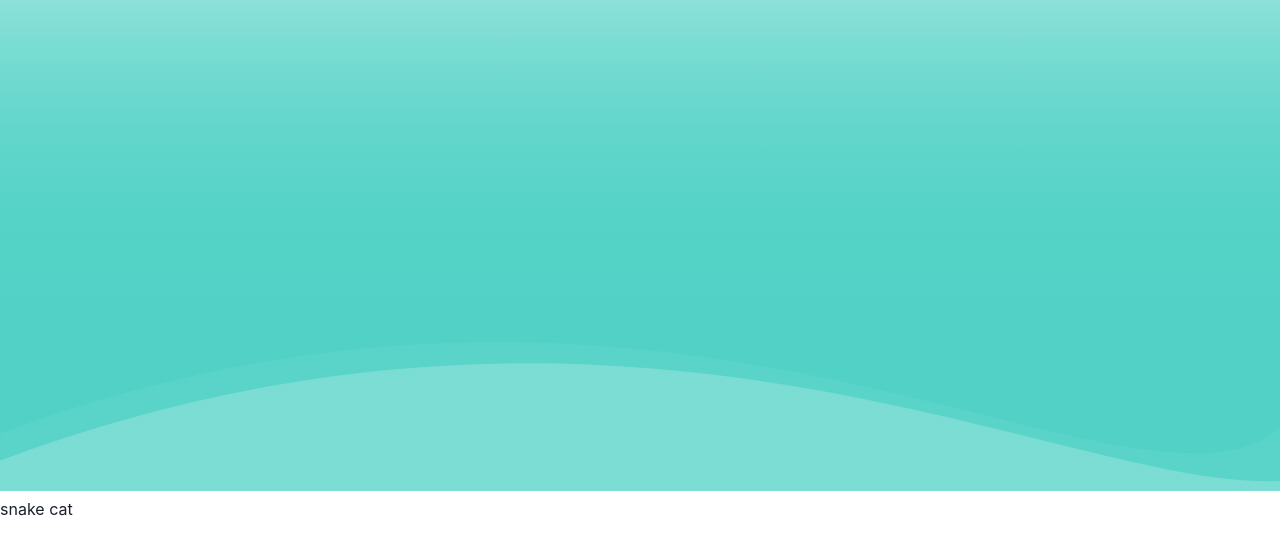
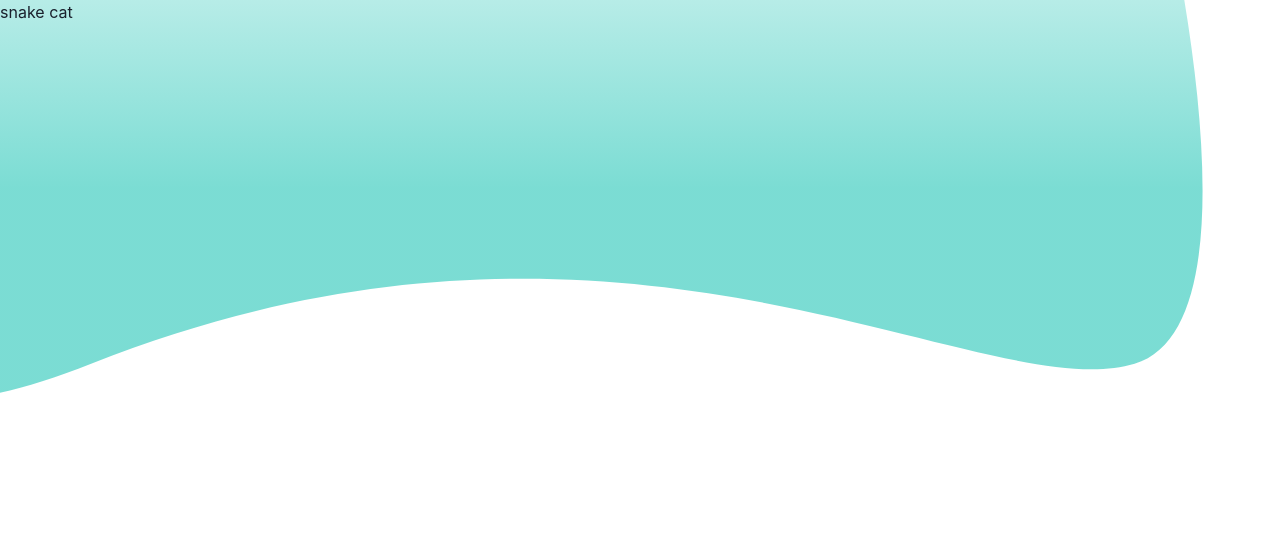
Before and after one commit to Selenium-mc/file-host, a Next.js app: page / in a window 1280 px wide. Shown: the top 554 px of the page. Built offline with nearby package versions, Linux system fonts and the light colour scheme.

Commit message:
setup blank routes for needed pages

```diff
--- a/pages/_app.js
+++ b/pages/_app.js
@@ -1,9 +1,10 @@
-import { ChakraProvider } from '@chakra-ui/react';
+import { ChakraProvider, ColorModeScript } from '@chakra-ui/react';
 import '../styles/globals.css';
 
 function MyApp({ Component, pageProps }) {
   return (
     <ChakraProvider>
+      <ColorModeScript />
       <Component {...pageProps} />
     </ChakraProvider>
   )
--- a/pages/index.js
+++ b/pages/index.js
@@ -1,12 +1,9 @@
-import { Container } from '@chakra-ui/layout';
-import Image from 'next/image';
-import gradientSvg from '../public/filehost-index-gradient.svg';
+import { Container, } from '@chakra-ui/layout';
 import styles from '../styles/Home.module.css';
 
-export default function Home() {
+export default function Index() {
   return (
     <div className={styles.gradientBackground}>
-    <Image src={gradientSvg} className={styles.gradientSvg} />
     <h1>snake cat</h1>
     </div>
   )
--- a/styles/Home.module.css
+++ b/styles/Home.module.css
@@ -4,15 +4,17 @@
     left: -365px;
     top: -314px;
 
-    background: linear-gradient(180deg, #1E8976 0%, #319785 0.01%, rgba(79, 209, 197, 0) 0.02%, rgba(79, 209, 197, 0.75) 66.31%, rgba(79, 209, 197, 0.75) 94.28%);
+    background-image: linear-gradient(180deg, #1E8976 0%, #319785 0.01%, rgba(79, 209, 197, 0) 0.02%, rgba(79, 209, 197, 0.75) 66.31%, rgba(79, 209, 197, 0.75) 94.28%);
 }
 
 .gradientBackground {
+    height: 50vh;
+    width: 100vw;
     background-image: url("../public/filehost-index-gradient.svg");
-    -webkit-background-size: cover;
-    -moz-background-size: cover;
-    -o-background-size: cover;
-    background-size: cover;
-    background: #70bg32;
-    background-repeat:no-repeat;
+    -webkit-background-size: 100% 100%;
+    -moz-background-size: 100% 100%;
+    -o-background-size: 100% 100%;
+    background-size: 100% 100%;
+    background-color: white;
+    background-repeat: no-repeat;
 }
```
